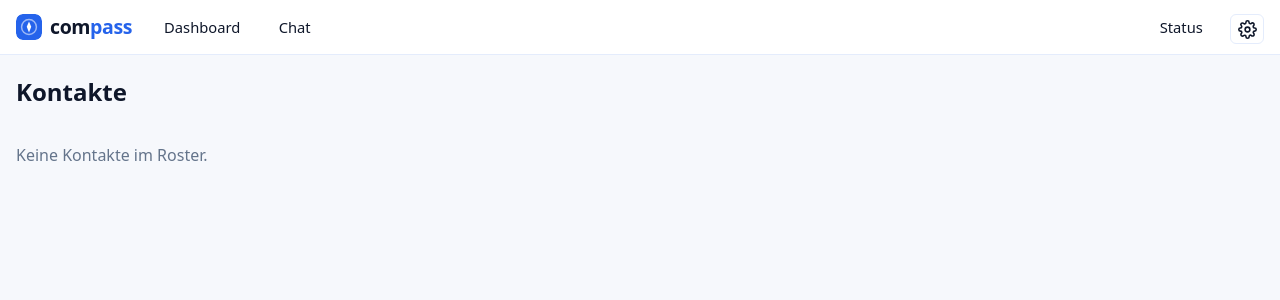
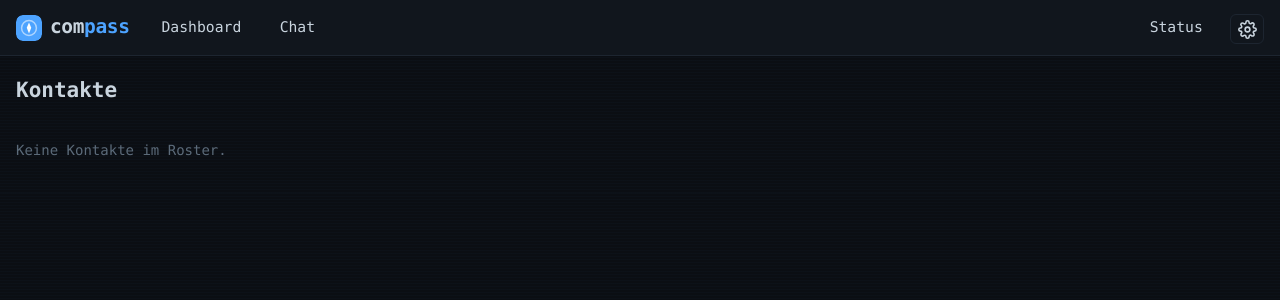
Before and after one commit to x-gate-de/compass, a Python web app: template src/web/templates/contacts.html in a window 1280 px wide. Shown: the top 300 px of the page. Run offline with Jinja, Linux system fonts and the light colour scheme; the template is opened without the code that fills it, so the values that code supplies are empty.

Commit message:
Design: control-room look (monospace, blue-black palette, blue accent)

```diff
--- a/src/web/app.py
+++ b/src/web/app.py
@@ -1,7 +1,7 @@
 # -----------------------------------------------------------------------------
 # Skript: src/web/app.py
 # Autor: Torben <github@x-gate.de>
-# Version: 1.7.4
+# Version: 1.7.5
 # Lizenz: AGPL-3.0-or-later — siehe LICENSE.
 # Zweck:
 # - Vereinte compass-Web-UI (FastAPI): EIN Login (XMPP-Bind) und eine Navigations-Shell
@@ -56,7 +56,7 @@ _STATIC = os.path.join(_HERE, "static")
 
 # Wird auch als Cache-Buster fuer statische Assets genutzt (?v=...) ->
 # bei Aenderungen an style.css/theme.js/app.js/dashboard.js hochzaehlen.
-APP_VERSION = "1.4.15"
+APP_VERSION = "1.4.16"
 
 
 class NotAuthenticated(Exception):
@@ -992,7 +992,7 @@ def _register_routes(app):
         # beschneiden die Bildraender, sonst faellt z.B. das obere Laufband weg.
         "safe": {"0", "1", "2", "3", "4", "5"},
     }
-    _KIOSK_DEFAULT = {"theme": "dark", "accent": "green", "view": "signal", "lines": "1",
+    _KIOSK_DEFAULT = {"theme": "dark", "accent": "blue", "view": "signal", "lines": "1",
                       "cols": "auto", "r1": "3", "r2": "4", "r3": "6", "rn": "6", "max": "0",
                       "scale": "150", "safe": "3"}
 
--- a/src/web/static/style.css
+++ b/src/web/static/style.css
@@ -22,35 +22,37 @@
 }
 
 /* Dunkel-Modus (NOC): explizit gewaehlt ODER per System-Praeferenz. */
+/* Dunkelmodus: Palette der Leitstand-Anmutung (blau-schwarzer
+   Grund, kuehles Blaugrau, Blau als Akzent, Gruen/Amber/Rot als Ampel-Signale). */
 :root[data-theme="dark"] {
-  --bg: #06080b;
-  --card: #0c1218;
-  --ink: #cfdae5;
-  --ink-soft: #aab6c2;
-  --muted: #61707f;
-  --line: #1a232e;
-  --accent: #3fe07a;
-  --accent2: #4bc7f5;
-  --danger: #ff5470;
-  --ok: #3fe07a;
+  --bg: #0b0e13;
+  --card: #11161d;
+  --ink: #c9d4de;
+  --ink-soft: #97a6b4;
+  --muted: #5c6b7a;
+  --line: #1d2530;
+  --accent: #4da3ff;
+  --accent2: #3fd68f;
+  --danger: #e05d5d;
+  --ok: #3fd68f;
 }
 @media (prefers-color-scheme: dark) {
   :root:not([data-theme="light"]) {
-    --bg: #06080b;
-    --card: #0c1218;
-    --ink: #cfdae5;
-    --ink-soft: #aab6c2;
-    --muted: #61707f;
-    --line: #1a232e;
-    --accent: #3fe07a;
-    --accent2: #4bc7f5;
-    --danger: #ff5470;
-    --ok: #3fe07a;
+    --bg: #0b0e13;
+    --card: #11161d;
+    --ink: #c9d4de;
+    --ink-soft: #97a6b4;
+    --muted: #5c6b7a;
+    --line: #1d2530;
+    --accent: #4da3ff;
+    --accent2: #3fd68f;
+    --danger: #e05d5d;
+    --ok: #3fd68f;
   }
 }
 
 /* Akzentfarben-Presets (ueberschreiben --accent unabhaengig vom Hell/Dunkel-Modus). */
-:root[data-accent="blue"]   { --accent: #2563eb; }
+:root[data-accent="blue"]   { --accent: #2b7fd9; }
 :root[data-accent="teal"]   { --accent: #0d9488; }
 :root[data-accent="green"]  { --accent: #1e7e45; }
 :root[data-accent="purple"] { --accent: #7c4dff; }
@@ -58,14 +60,14 @@
 :root[data-accent="red"]    { --accent: #c0392b; }
 
 /* Dunkelmodus: hellere Akzent-Varianten fuer ausreichenden Kontrast auf dunklem Grund. */
-:root[data-theme="dark"][data-accent="blue"]   { --accent: #5b9be3; }
+:root[data-theme="dark"][data-accent="blue"]   { --accent: #4da3ff; }
 :root[data-theme="dark"][data-accent="teal"]   { --accent: #2dd4bf; }
 :root[data-theme="dark"][data-accent="green"]  { --accent: #3fe07a; }
 :root[data-theme="dark"][data-accent="purple"] { --accent: #a78bfa; }
 :root[data-theme="dark"][data-accent="orange"] { --accent: #fb923c; }
 :root[data-theme="dark"][data-accent="red"]    { --accent: #f87171; }
 @media (prefers-color-scheme: dark) {
-  :root:not([data-theme="light"])[data-accent="blue"]   { --accent: #5b9be3; }
+  :root:not([data-theme="light"])[data-accent="blue"]   { --accent: #4da3ff; }
   :root:not([data-theme="light"])[data-accent="teal"]   { --accent: #2dd4bf; }
   :root:not([data-theme="light"])[data-accent="green"]  { --accent: #3fe07a; }
   :root:not([data-theme="light"])[data-accent="purple"] { --accent: #a78bfa; }
@@ -77,7 +79,11 @@
 /* Das hidden-Attribut gewinnt IMMER — auch gegen display-Regeln von Klassen
    (verhindert die wiederkehrende Fehlerklasse "hidden wird ueberstimmt"). */
 [hidden] { display: none !important; }
-body { margin: 0; font-family: system-ui, -apple-system, Segoe UI, Roboto, sans-serif;
+/* Leitstand-Anmutung: durchgehend Monospace fuer den
+   Kontrollraum-Charakter; Ziffern laufen dadurch tabellarisch. */
+body { margin: 0;
+  font-family: ui-monospace, "SF Mono", "Cascadia Code", Menlo, Consolas, monospace;
+  font-size: 14px; line-height: 1.55;
   background: var(--bg); color: var(--ink); }
 
 /* Standard-Links nutzen die Akzentfarbe (statt Browser-Blau, das auf Dunkel schlecht lesbar ist). */
@@ -915,10 +921,10 @@ body.kiosk .ticker:first-child { border-top: 0; }
 /* --- NOC-Design: Terminal-Signaturen (nur Dunkelmodus) ----------------------- */
 /* Feine Scanline ueber dem Grund — sehr dezent, gibt der Datenwand Textur. */
 :root[data-theme="dark"] body {
-  background-image: repeating-linear-gradient(0deg, rgba(63,224,122,.015) 0 1px, transparent 1px 3px); }
+  background-image: repeating-linear-gradient(0deg, rgba(77,163,255,.02) 0 1px, transparent 1px 3px); }
 @media (prefers-color-scheme: dark) {
   :root:not([data-theme="light"]) body {
-    background-image: repeating-linear-gradient(0deg, rgba(63,224,122,.015) 0 1px, transparent 1px 3px); }
+    background-image: repeating-linear-gradient(0deg, rgba(77,163,255,.02) 0 1px, transparent 1px 3px); }
 }
 /* Engere Radien (Terminal-Kante). */
 :root[data-theme="dark"] .item { border-radius: 4px; }
--- a/src/web/static/theme.js
+++ b/src/web/static/theme.js
@@ -1,7 +1,7 @@
 // -----------------------------------------------------------------------------
 // Skript: src/web/static/theme.js
 // Autor: Torben <github@x-gate.de>
-// Version: 2.4.0
+// Version: 2.5.0
 // Lizenz: AGPL-3.0-or-later — siehe LICENSE.
 // Zweck:
 // - Setzt die Design-Einstellungen (Modus, Akzentfarbe, Ansicht, Dichte, Spalten,
@@ -17,7 +17,7 @@
 
 (function () {
   var KEYS = ["theme", "accent", "view", "density", "cols", "lines", "r1", "r2", "r3", "rn", "max"];
-  var DEFAULTS = { theme: "auto", accent: "blue", view: "signal", density: "comfortable",
+  var DEFAULTS = { theme: "dark", accent: "blue", view: "signal", density: "comfortable",
                    cols: "auto", lines: "1", r1: "1", r2: "2", r3: "3", rn: "4", max: "0" };
   // Erlaubte Boxen-Zahlen pro Reihe (muessen 12 teilen -> Reihe fuellt exakt die Breite).
   var ALLOWED = { 1: 12, 2: 6, 3: 4, 4: 3, 6: 2 };
```
Also changed, not shown: CHANGELOG.md.
